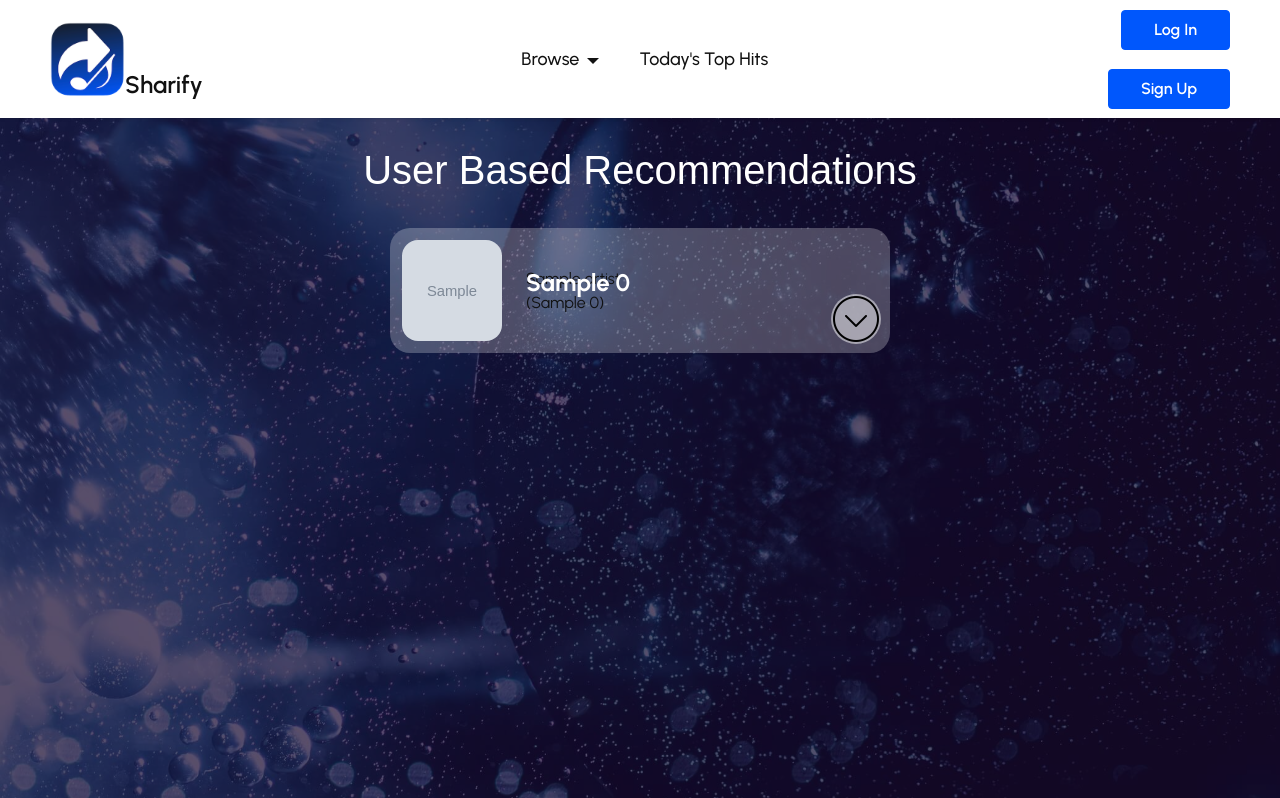
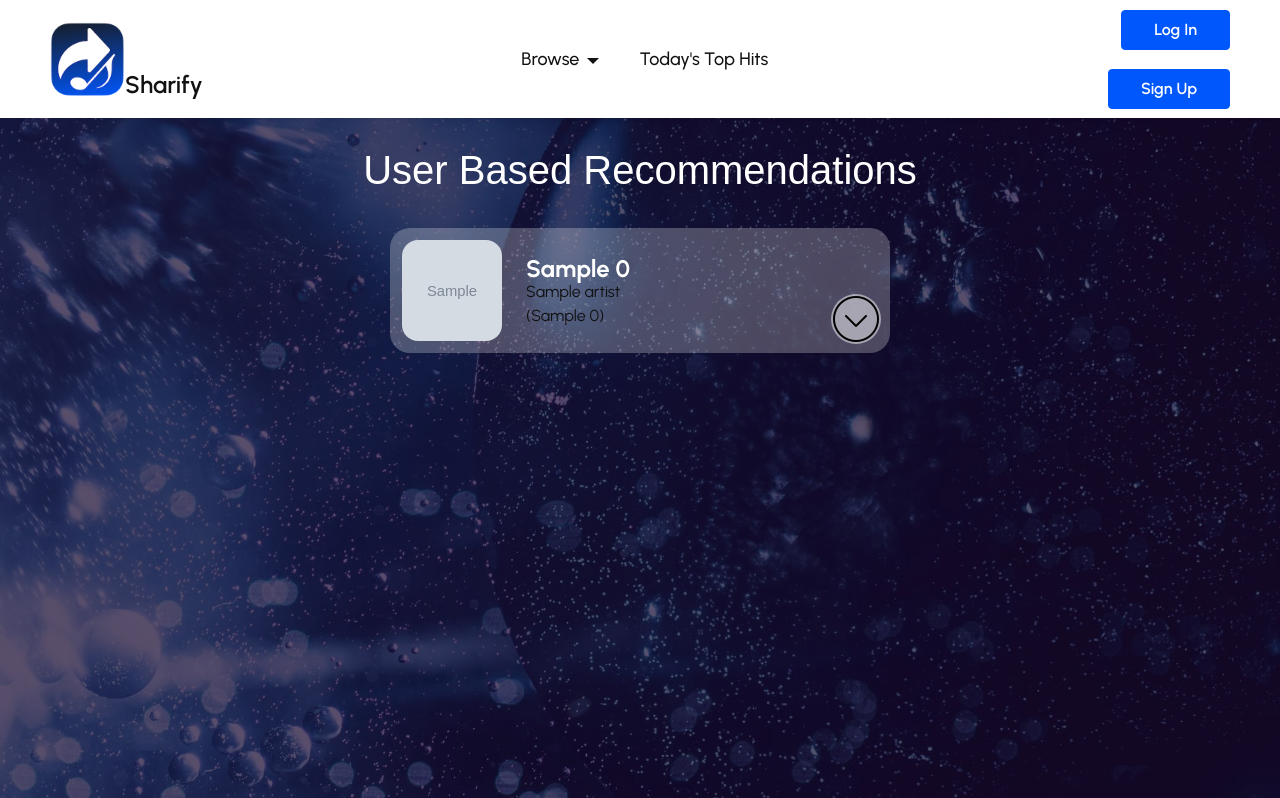
Before and after one commit to zaustin1522/SeniorProject, a Django app: template sharify/templates/search/recommendations.html in a window 1280 px wide. Shown: the top 798 px of the page. Run offline with Django 3.2, Linux system fonts and the light colour scheme; tables that the repository leaves empty hold one stand-in row (values such as "Sample post"); the template is opened without the code that fills it: values that come from a table or form of the project are taken from there, most other values are stand-ins (such as "Sample title", 1, 10 or a date in 2020); grey boxes marked "Sample" are stand-in pictures; some libraries are stand-ins or nearby versions.

Commit message:
Update mini_track.html

```diff
--- a/sharify/templates/items/mini_track.html
+++ b/sharify/templates/items/mini_track.html
@@ -5,7 +5,7 @@
         <img src="{{track.image_url}}" style="max-width: 100px; border-radius: 1rem; aspect-ratio: 1/1;"/>
         <div style="flex-direction: column; margin: auto; margin-left: 24px; margin-right: 70px; max-height: 100px;">
             <div class="marqueeBox" style="max-width: 282px; overflow: hidden;">
-                <span style="position: absolute; white-space: nowrap; transform: translateX(0); transition: 1s;font-weight: bolder; font-size: 24px; font-family: Urbanist, sans-serif; color: white;">
+                <span style="white-space: nowrap; transform: translateX(0); transition: 1s;font-weight: bolder; font-size: 24px; font-family: Urbanist, sans-serif; color: white;">
                     {{track.track_name}}
                 </span>
             </div>
```
